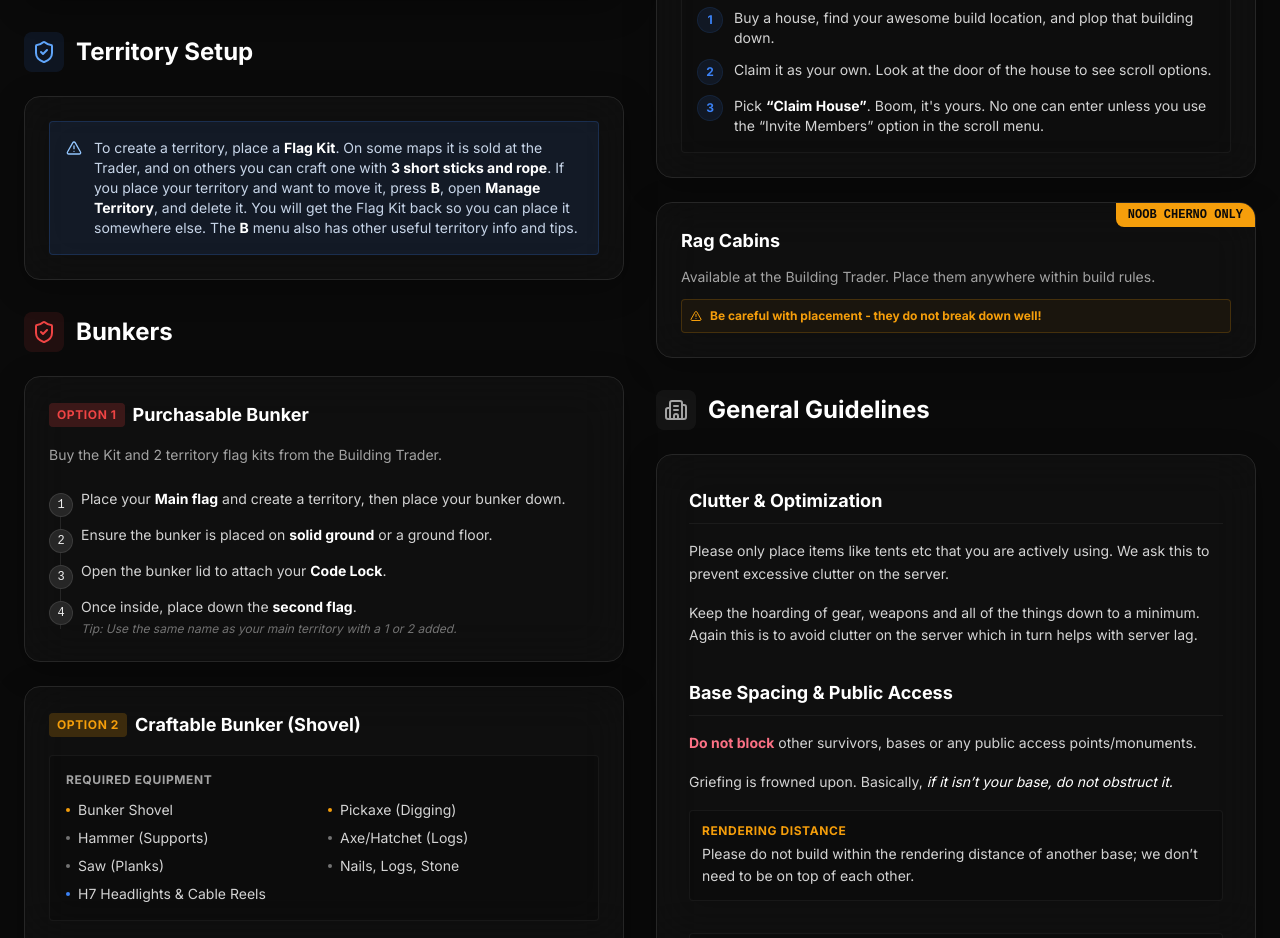
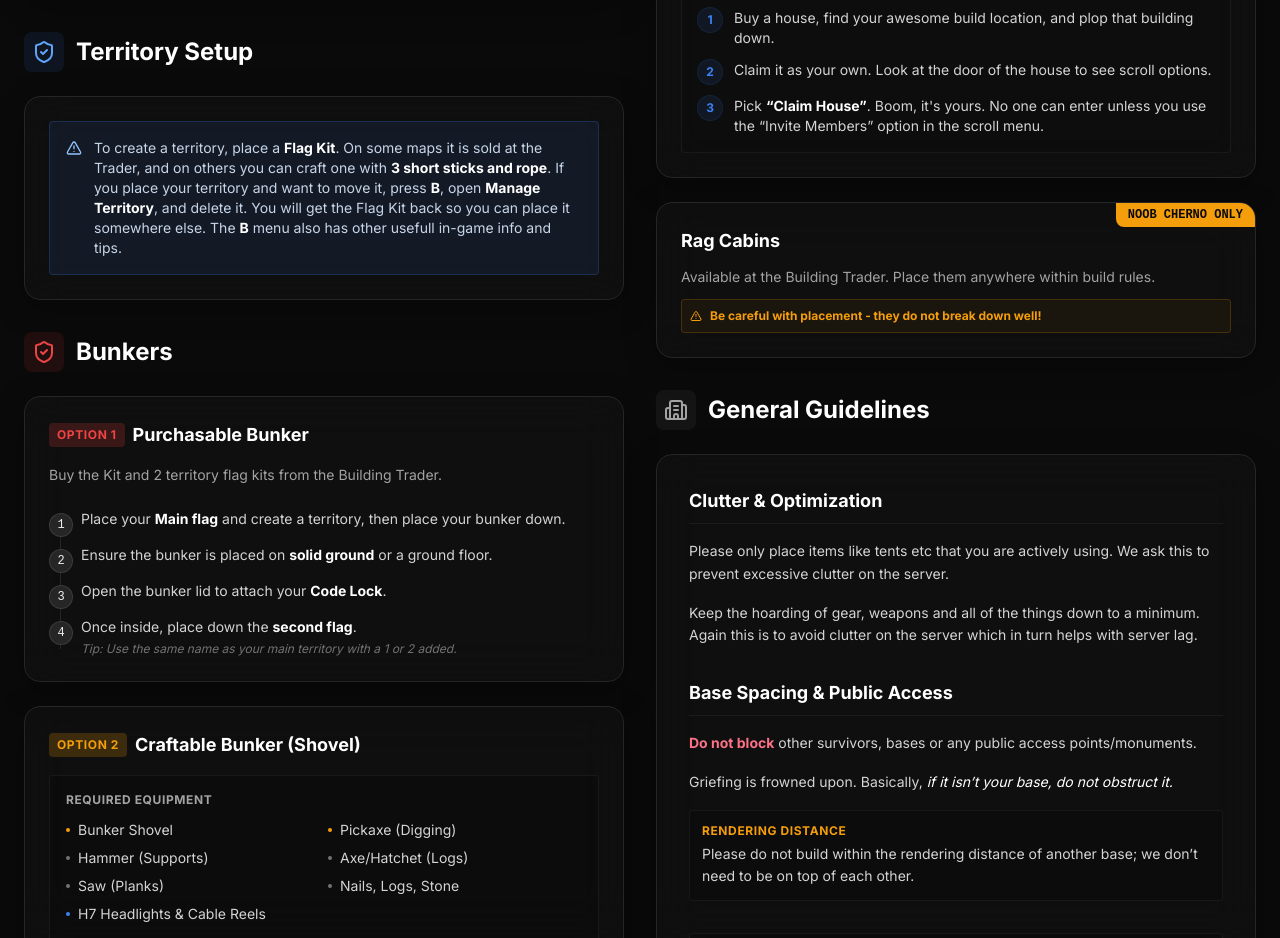
Before and after one commit to InfamousMorningstar/CDNdayz, a Next.js app: page /rules/building in a window 1280 px wide. Shown: the part 940-1878 px from the top of the page. Built offline with nearby package versions, Linux system fonts and the light colour scheme.

Commit message:
Update territory setup note wording

```diff
--- a/src/app/rules/building/page.tsx
+++ b/src/app/rules/building/page.tsx
@@ -126,7 +126,7 @@ export default function BuildingRulesPage() {
               <div className="rounded border border-blue-500/20 bg-blue-500/10 p-4 text-sm text-blue-100/90 flex gap-3">
                 <AlertTriangle className="w-4 h-4 shrink-0 mt-0.5 text-blue-300" />
                 <p>
-                  To create a territory, place a <strong className="text-white">Flag Kit</strong>. On some maps it is sold at the Trader, and on others you can craft one with <strong className="text-white">3 short sticks and rope</strong>. If you place your territory and want to move it, press <strong className="text-white">B</strong>, open <strong className="text-white">Manage Territory</strong>, and delete it. You will get the Flag Kit back so you can place it somewhere else. The <strong className="text-white">B</strong> menu also has other useful territory info and tips.
+                  To create a territory, place a <strong className="text-white">Flag Kit</strong>. On some maps it is sold at the Trader, and on others you can craft one with <strong className="text-white">3 short sticks and rope</strong>. If you place your territory and want to move it, press <strong className="text-white">B</strong>, open <strong className="text-white">Manage Territory</strong>, and delete it. You will get the Flag Kit back so you can place it somewhere else. The <strong className="text-white">B</strong> menu also has other usefull in-game info and tips.
                 </p>
               </div>
             </Card>
--- a/src/components/rules/RulesClient.tsx
+++ b/src/components/rules/RulesClient.tsx
@@ -484,7 +484,7 @@ export function RulesClient() {
                 <div className="rounded border border-blue-500/20 bg-blue-500/10 p-4 text-sm text-blue-100/90 flex gap-3">
                   <AlertTriangle className="w-4 h-4 shrink-0 mt-0.5 text-blue-300" />
                   <p>
-                    To create a territory, place a <strong className="text-white">Flag Kit</strong>. On some maps it is sold at the Trader, and on others you can craft one with <strong className="text-white">3 short sticks and rope</strong>. If you place your territory and want to move it, press <strong className="text-white">B</strong>, open <strong className="text-white">Manage Territory</strong>, and delete it. You will get the Flag Kit back so you can place it somewhere else. The <strong className="text-white">B</strong> menu also has other useful territory info and tips.
+                    To create a territory, place a <strong className="text-white">Flag Kit</strong>. On some maps it is sold at the Trader, and on others you can craft one with <strong className="text-white">3 short sticks and rope</strong>. If you place your territory and want to move it, press <strong className="text-white">B</strong>, open <strong className="text-white">Manage Territory</strong>, and delete it. You will get the Flag Kit back so you can place it somewhere else. The <strong className="text-white">B</strong> menu also has other usefull in-game info and tips.
                   </p>
                 </div>
               </Card>
```
